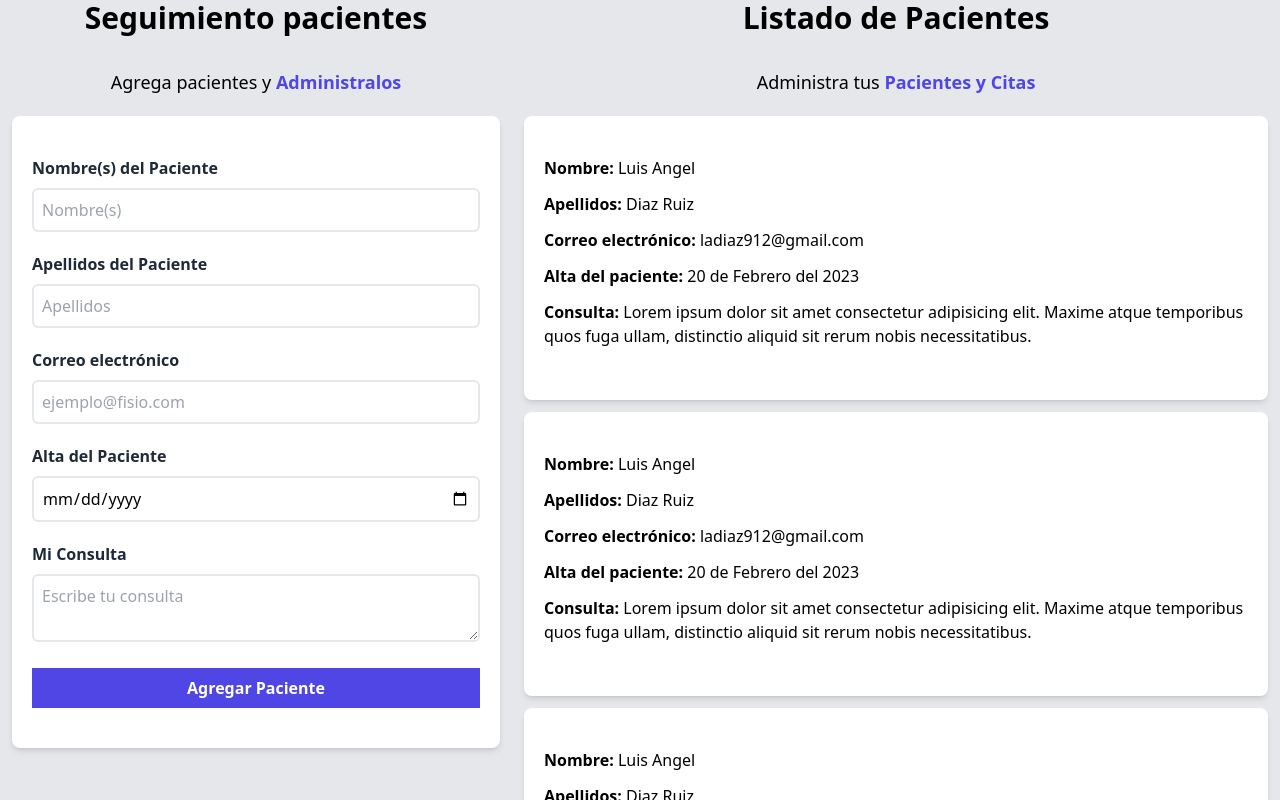
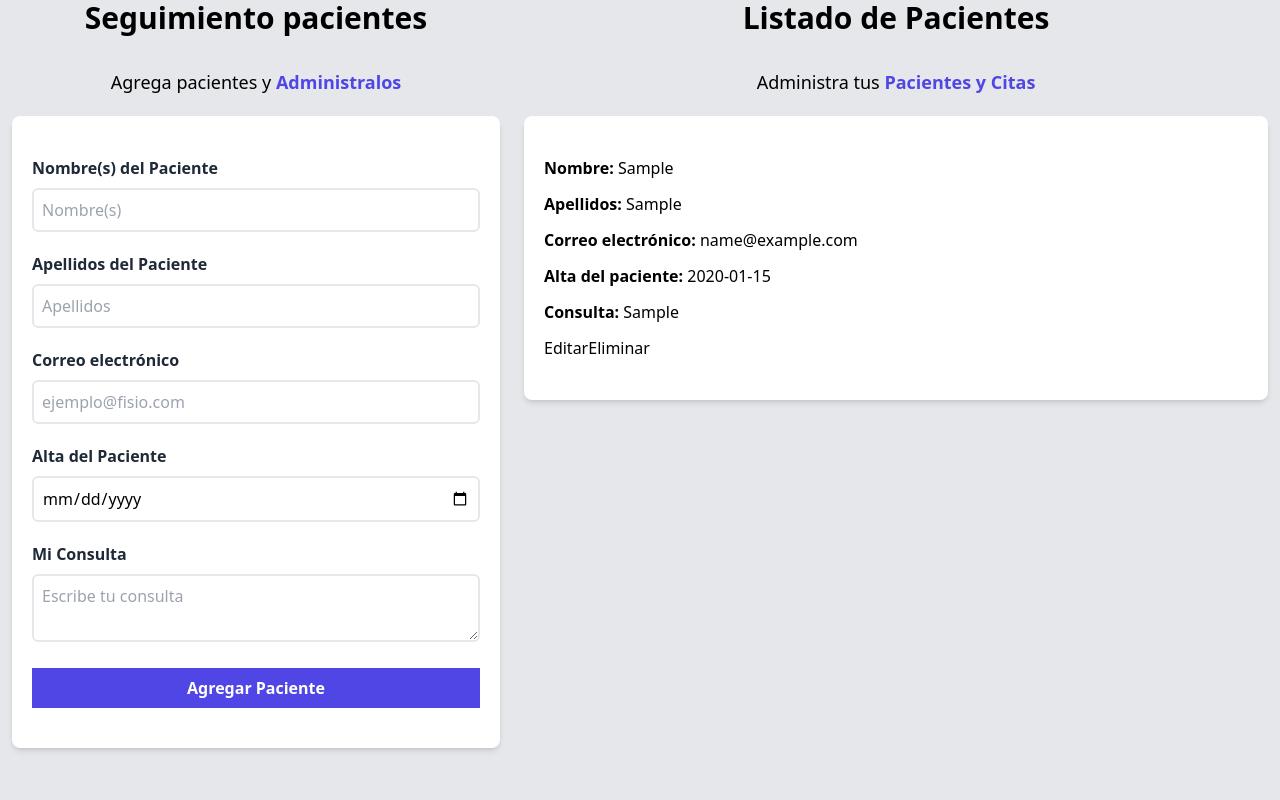
Before and after one commit to LuisDiaz09/AdministradorPacientes, a React (Vite) app in the folder administrador/: page / in a window 1280 px wide. Both pictures are taken after typing "Sample", "Sample", "name@example.com", "2020-01-15", "Sample" into the empty fields and a click on the input "Agregar Paciente". Shown: the part 224-1024 px from the top of the page. Built offline with nearby package versions, Linux system fonts and the light colour scheme.

Commit message:
13. Se generó un id para cada paciente y se muestra la información en el listado

```diff
--- a/administrador/src/App.jsx
+++ b/administrador/src/App.jsx
@@ -1,7 +1,7 @@
 import {useState} from "react"
 import Formulario from "./components/Formulario"
 import Header from "./components/Header"
-import { ListadoPacientes } from "./components/ListadoPacientes"
+import ListadoPacientes from "./components/ListadoPacientes";
 
 
 function App() {
@@ -9,15 +9,16 @@ function App() {
 
   return (
     <div className="container mx-auto mt-20">
-      <Header
-
-      />
+      <Header/>
       <div className="md:flex mt-12">
         <Formulario
           pacientes ={pacientes}
           setPacientes={setPacientes}
         />
-        <ListadoPacientes/>
+
+        <ListadoPacientes
+          pacientes={pacientes}
+        />
       </div>
     </div>
   )
--- a/administrador/src/components/Formulario.jsx
+++ b/administrador/src/components/Formulario.jsx
@@ -9,6 +9,13 @@ const Formulario = ({pacientes ,setPacientes}) => {
     const[fecha, setFecha] = useState('');
     const[consulta, setConsulta] = useState('');
     const[error, setError] = useState(false);
+
+    const generarId = () => {
+        const random = Math.random().toString(36).substr(2);
+        const fecha = Date.now().toString(36)
+
+        return random + fecha
+    }
 
     const handleSubmit = (e) => {
         e.preventDefault();
@@ -27,7 +34,8 @@ const Formulario = ({pacientes ,setPacientes}) => {
             apellido,
             correo,
             fecha,
-            consulta
+            consulta,
+            id: generarId()
         }
         setPacientes([...pacientes, objetoPacientes])
 
--- a/administrador/src/components/ListadoPacientes.jsx
+++ b/administrador/src/components/ListadoPacientes.jsx
@@ -1,8 +1,11 @@
 import Pacientes from "./pacientes"
 
-export const ListadoPacientes = () => {
+const ListadoPacientes = ({pacientes}) => {
+
     return (
     <div className="md:w-1/2 lg:w-3/5 md:h-screen md:overflow-y-scroll">
+        {pacientes && pacientes.length ? (
+            <>
                 <h2 className='font-black text-center text-3xl'>Listado de Pacientes</h2>
                 <p className="text-center mt-8 text-lg mb-5">
                     Administra tus {" "}
@@ -11,10 +14,27 @@ export const ListadoPacientes = () => {
                     </span>
                 </p>
 
-        <Pacientes/>
-        <Pacientes/>
-        <Pacientes/>
-        <Pacientes/>
+                {pacientes.map ( paciente => (
+                    <Pacientes
+                        key={paciente.id}
+                        paciente={paciente}
+                    />
+                ))}
+            </>
+        ) : (
+            <>
+                <h2 className='font-black text-center text-3xl'>Aún no hay pacientes</h2>
+                <p className="text-center mt-8 text-lg mb-5">
+                    Empieza a capturar y los pacientes {" "}
+                    <span className="text-indigo-600 font-bold">
+                        se mostrarán aquí
+                    </span>
+                </p>
+            </>
+        )}
+
     </div>
   )
 }
+
+export default ListadoPacientes
--- a/administrador/src/components/Pacientes.jsx
+++ b/administrador/src/components/Pacientes.jsx
@@ -1,40 +1,54 @@
-const Pacientes = () => {
+const Pacientes = ({paciente}) => {
+
+    const {nombre, apellido, correo, fecha, consulta} = paciente
+
   return (
     <div className=' bg-white shadow-md rounded-lg py-10 px-5 m-3'>
                 <p className="font-bold mb-3">
                     Nombre: {" "}
                     <span className="font-normal">
-                        Luis Angel
+                        {nombre}
                     </span>
                 </p>
 
                 <p className="font-bold mb-3">
                     Apellidos: {" "}
                     <span className="font-normal">
-                        Diaz Ruiz
+                        {apellido}
                     </span>
                 </p>
 
                 <p className="font-bold mb-3">
                     Correo electrónico: {" "}
                     <span className="font-normal">
-                        ladiaz912@gmail.com
+                        {correo}
                     </span>
                 </p>
 
                 <p className="font-bold mb-3">
                     Alta del paciente: {" "}
                     <span className="font-normal">
-                        20 de Febrero del 2023
+                        {fecha}
                     </span>
                 </p>
 
                 <p className="font-bold mb-3">
                     Consulta: {" "}
                     <span className="font-normal">
-                        Lorem ipsum dolor sit amet consectetur adipisicing elit. Maxime atque temporibus quos fuga ullam, distinctio aliquid sit rerum nobis necessitatibus.
+                        {consulta}
                     </span>
                 </p>
+
+                <div>
+                    <button type="button">
+                        Editar
+                    </button>
+
+                    <button type="button">
+                        Eliminar
+                    </button>
+                </div>
+
             </div>
   )
 }
```
Lines whose indentation alone changed are shown as unchanged.
